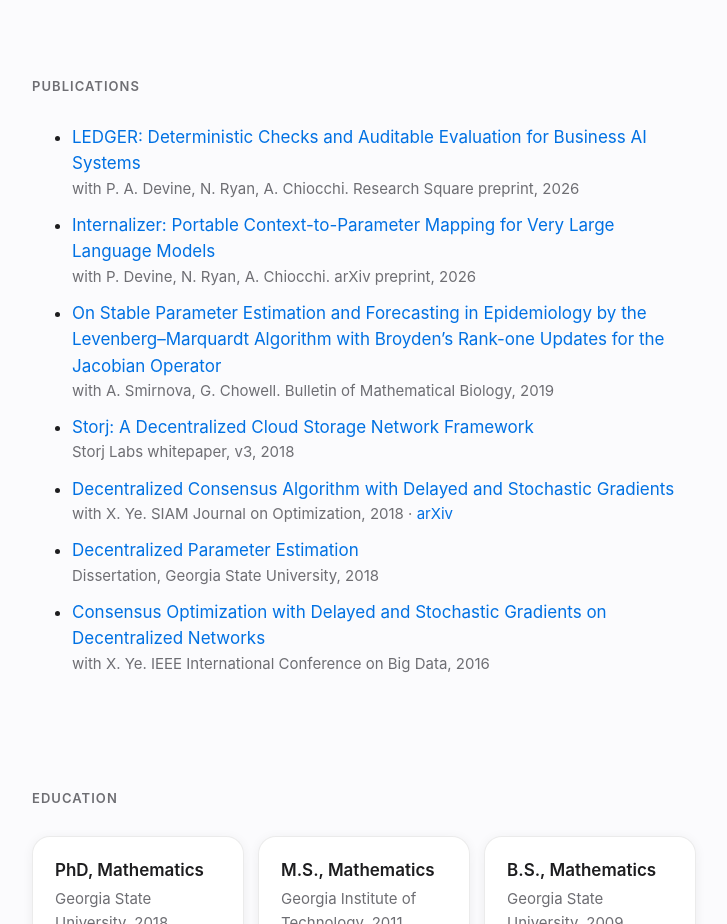
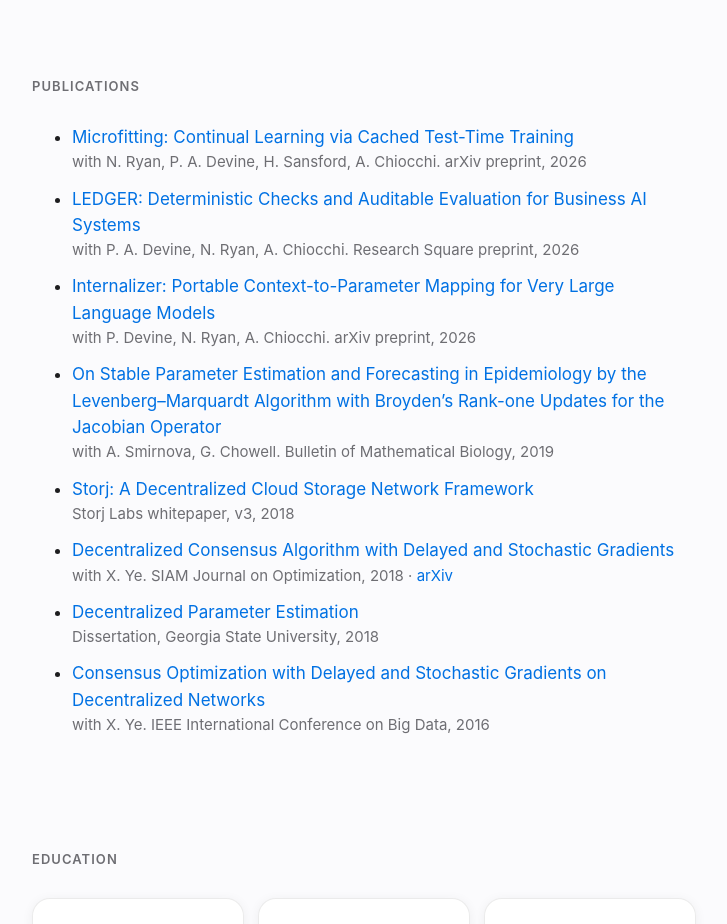
Before and after one commit to benjaminsirb/benjaminsirb.github.io, a plain HTML site: page index.html in a window 1280 px wide. Shown: the part 2320-3244 px from the top of the page, without its empty margins (316-1043 px from the left). Drawn offline with Linux system fonts and the light colour scheme.

Commit message:
Add Microfitting paper to publications

```diff
--- a/index.html
+++ b/index.html
@@ -259,6 +259,7 @@
   <div class="wrap">
     <h2>Publications</h2>
     <ul class="pubs">
+      <li><a href="https://arxiv.org/abs/2611.20258">Microfitting: Continual Learning via Cached Test-Time Training</a> <span class="venue">with N. Ryan, P. A. Devine, H. Sansford, A. Chiocchi. arXiv preprint, 2026</span></li>
       <li><a href="https://www.researchsquare.com/article/rs-11639610/v1">LEDGER: Deterministic Checks and Auditable Evaluation for Business AI Systems</a> <span class="venue">with P. A. Devine, N. Ryan, A. Chiocchi. Research Square preprint, 2026</span></li>
       <li><a href="https://arxiv.org/abs/2610.11715">Internalizer: Portable Context-to-Parameter Mapping for Very Large Language Models</a> <span class="venue">with P. Devine, N. Ryan, A. Chiocchi. arXiv preprint, 2026</span></li>
       <li><a href="https://pubmed.ncbi.nlm.nih.gov/31338740/">On Stable Parameter Estimation and Forecasting in Epidemiology by the Levenberg&ndash;Marquardt Algorithm with Broyden&rsquo;s Rank-one Updates for the Jacobian Operator</a> <span class="venue">with A. Smirnova, G. Chowell. Bulletin of Mathematical Biology, 2019</span></li>
```
